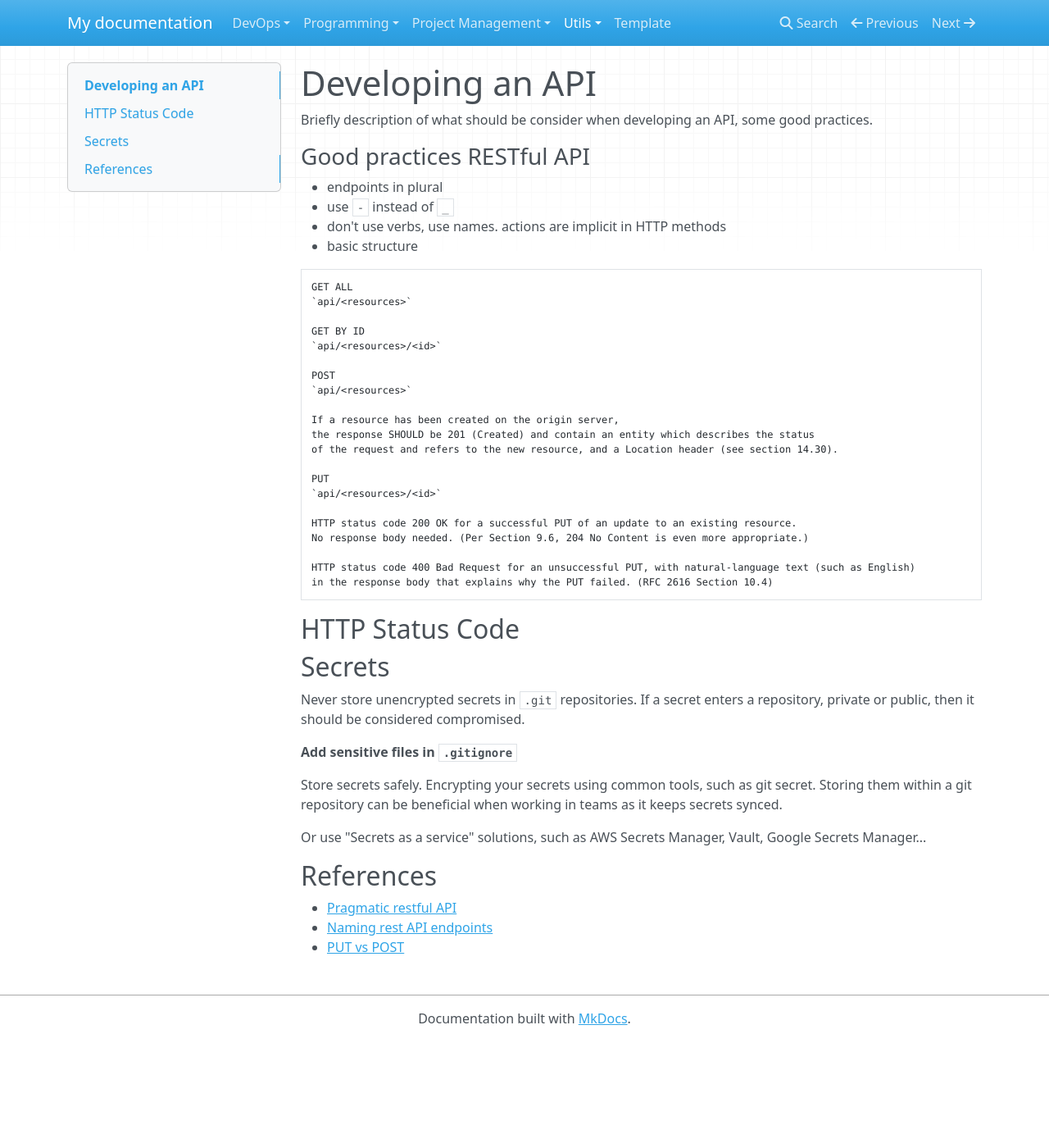
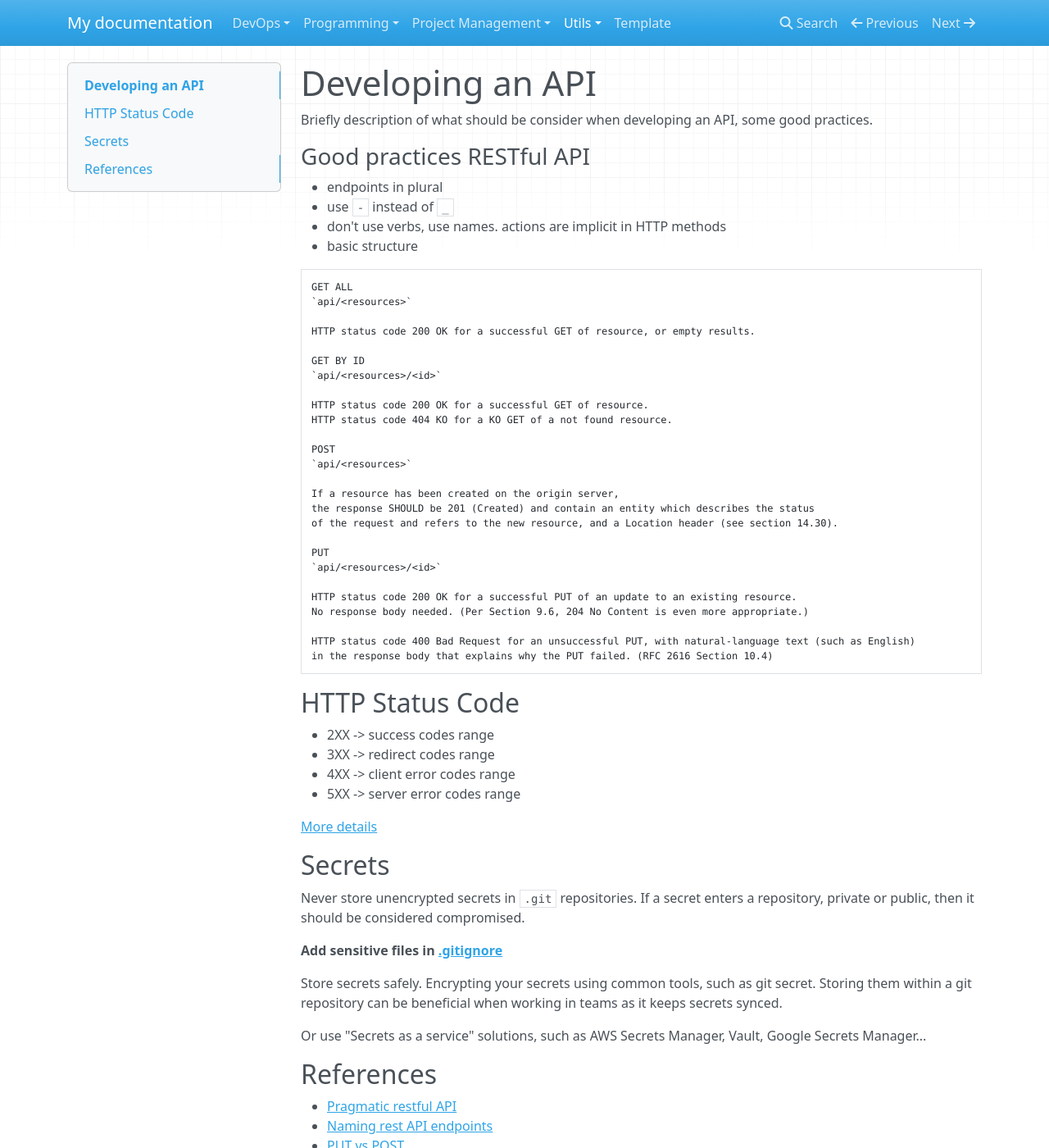
Before and after one commit to McLargo/mkdown-docs, an MkDocs documentation site: the page built from docs/utils/developing-api.md, in a window 1280 px wide and 1400 px high. Shown: the whole window at 82% size. Built offline with MkDocs 1.6.1, drawn with Linux system fonts in a browser that asks for light colours; nearby versions of some CDN libraries.

Commit message:
Complete TODO on developing-api.md

```diff
--- a/docs/utils/developing-api.md
+++ b/docs/utils/developing-api.md
@@ -12,8 +12,13 @@ Briefly description of what should be consider when developing an API, some good
 GET ALL
 `api/<resources>`
 
+HTTP status code 200 OK for a successful GET of resource, or empty results.
+
 GET BY ID
 `api/<resources>/<id>`
+
+HTTP status code 200 OK for a successful GET of resource.
+HTTP status code 404 KO for a KO GET of a not found resource.
 
 POST
 `api/<resources>`
@@ -34,15 +39,18 @@ in the response body that explains why the PUT failed. (RFC 2616 Section 10.4)
 
 ## HTTP Status Code
 
-[comment]: <> (TODO)
+* 2XX -> success codes range
+* 3XX -> redirect codes range
+* 4XX -> client error codes range
+* 5XX -> server error codes range
+
+[More details](https://developer.mozilla.org/en-US/docs/Web/HTTP/Status)
 
 ## Secrets
 
 Never store unencrypted secrets in `.git` repositories. If a secret enters a repository, private or public, then it should be considered compromised.
 
-**Add sensitive files in `.gitignore`**
-
-[comment]: <> (TODO find a .gitignore python template)
+**Add sensitive files in [.gitignore](https://github.com/github/gitignore/blob/main/Python.gitignore)**
 
 Store secrets safely. Encrypting your secrets using common tools, such as git secret. Storing them within a git repository can be beneficial when working in teams as it keeps secrets synced.
 
```
